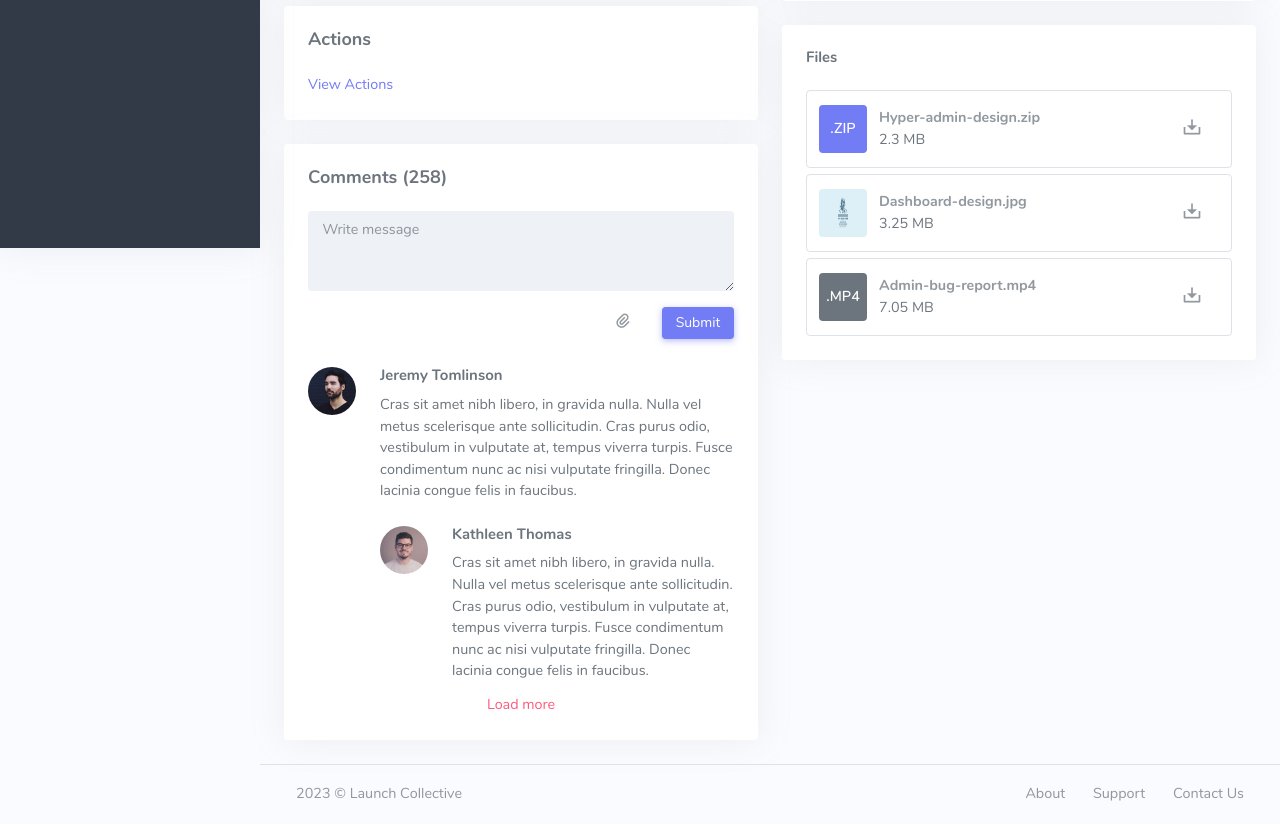
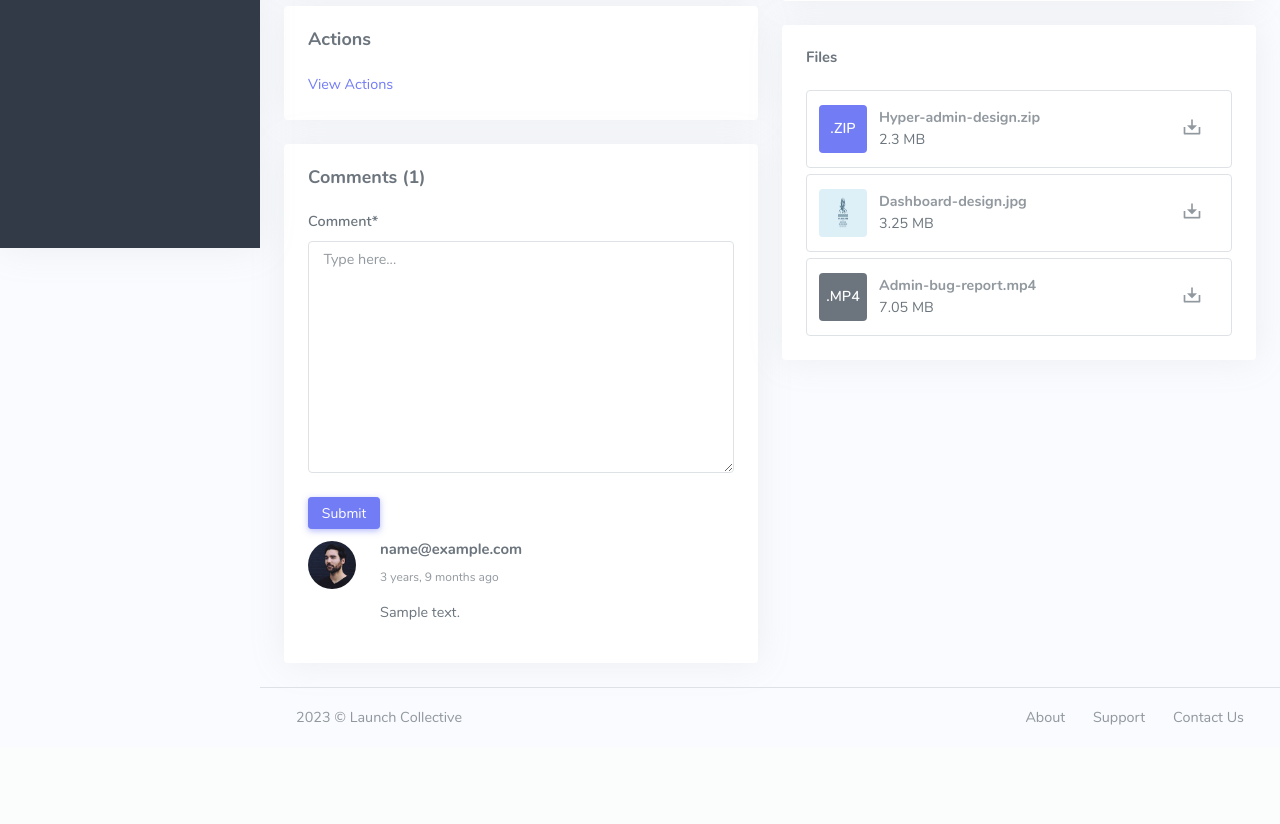
Before and after one commit to jacoduplessis/launch, a Django app: page /projects/1/ in a window 1280 px wide. Shown: the part 552-1376 px from the top of the page. After the commit the page ends 1277 px from the top, so only its background shows below. Run offline with Django 4.2, Linux system fonts and the light colour scheme; a user stored in the database is signed in; tables that the repository leaves empty hold one stand-in row (values such as "Sample post"); some libraries are stand-ins or nearby versions.

Commit message:
Add initial support for generic comments, attachments

```diff
--- a/launch/forms.py
+++ b/launch/forms.py
@@ -1,9 +1,9 @@
 from django import forms
-from .models import Project, Action
+
+from .models import Project, Action, Comment
 
 
 class ProjectCreateForm(forms.ModelForm):
-
     class Meta:
         model = Project
         fields = [
@@ -17,7 +17,6 @@ class ProjectCreateForm(forms.ModelForm):
 
 
 class ActionCreateForm(forms.ModelForm):
-
     class Meta:
         model = Action
         fields = [
@@ -28,3 +27,23 @@ class ActionCreateForm(forms.ModelForm):
             "priority",
             "sub_tasks",
         ]
+
+
+class CommentCreateForm(forms.ModelForm):
+    class Meta:
+        model = Comment
+        fields = [
+            "content_type",
+            "object_id",
+            "body",
+        ]
+        widgets = {
+            "content_type": forms.HiddenInput(),
+            "object_id": forms.HiddenInput(),
+            "body": forms.Textarea(attrs={
+                "placeholder": "Type here..."
+            })
+        }
+        labels = {
+            "body": "Comment",
+        }
--- a/launch/templates/launch/project_detail.html
+++ b/launch/templates/launch/project_detail.html
@@ -1,4 +1,7 @@
 {% extends "launch/base_dashboard.html" %}
+{% load static %}
+
+{% load crispy_forms_filters %}
 
 {% block page_title %}Project Detail{% endblock %}
 
@@ -59,27 +62,27 @@
           <div id="tooltip-container">
             <h5>Team Members:</h5>
             <a href="javascript:void(0);" data-bs-container="#tooltip-container" data-bs-toggle="tooltip" data-bs-placement="top" title="Mat Helme" class="d-inline-block">
-              <img src="assets/images/users/avatar-6.jpg" class="rounded-circle img-thumbnail avatar-sm" alt="friend">
+              <img src="{% static 'hyper/assets/images/users/avatar-6.jpg' %}" class="rounded-circle img-thumbnail avatar-sm" alt="friend">
             </a>
 
             <a href="javascript:void(0);" data-bs-container="#tooltip-container" data-bs-toggle="tooltip" data-bs-placement="top" title="Michael Zenaty" class="d-inline-block">
-              <img src="assets/images/users/avatar-7.jpg" class="rounded-circle img-thumbnail avatar-sm" alt="friend">
+              <img src="{% static 'hyper/assets/images/users/avatar-7.jpg' %}" class="rounded-circle img-thumbnail avatar-sm" alt="friend">
             </a>
 
             <a href="javascript:void(0);" data-bs-container="#tooltip-container" data-bs-toggle="tooltip" data-bs-placement="top" title="James Anderson" class="d-inline-block">
-              <img src="assets/images/users/avatar-8.jpg" class="rounded-circle img-thumbnail avatar-sm" alt="friend">
+              <img src="{% static 'hyper/assets/images/users/avatar-8.jpg' %}" class="rounded-circle img-thumbnail avatar-sm" alt="friend">
             </a>
 
             <a href="javascript:void(0);" data-bs-container="#tooltip-container" data-bs-toggle="tooltip" data-bs-placement="top" title="Mat Helme" class="d-inline-block">
-              <img src="assets/images/users/avatar-4.jpg" class="rounded-circle img-thumbnail avatar-sm" alt="friend">
+              <img src="{% static 'hyper/assets/images/users/avatar-4.jpg' %}" class="rounded-circle img-thumbnail avatar-sm" alt="friend">
             </a>
 
             <a href="javascript:void(0);" data-bs-container="#tooltip-container" data-bs-toggle="tooltip" data-bs-placement="top" title="Michael Zenaty" class="d-inline-block">
-              <img src="assets/images/users/avatar-5.jpg" class="rounded-circle img-thumbnail avatar-sm" alt="friend">
+              <img src="{% static 'hyper/assets/images/users/avatar-5.jpg' %}" class="rounded-circle img-thumbnail avatar-sm" alt="friend">
             </a>
 
             <a href="javascript:void(0);" data-bs-container="#tooltip-container" data-bs-toggle="tooltip" data-bs-placement="top" title="James Anderson" class="d-inline-block">
-              <img src="assets/images/users/avatar-3.jpg" class="rounded-circle img-thumbnail avatar-sm" alt="friend">
+              <img src="{% static 'hyper/assets/images/users/avatar-3.jpg' %}" class="rounded-circle img-thumbnail avatar-sm" alt="friend">
             </a>
           </div>
 
@@ -97,43 +100,26 @@
 
       <div class="card">
         <div class="card-body">
-          <h4 class="mt-0 mb-3">Comments (258)</h4>
+          <h4 class="mt-0 mb-3">Comments ({{ project.comments.all|length }})</h4>
 
-          <textarea class="form-control form-control-light mb-2" placeholder="Write message" id="example-textarea" rows="3"></textarea>
-          <div class="text-end">
-            <div class="btn-group mb-2">
-              <button type="button" class="btn btn-link btn-sm text-muted font-18"><i class="ri-attachment-2"></i></button>
-            </div>
-            <div class="btn-group mb-2 ms-2">
-              <button type="button" class="btn btn-primary btn-sm">Submit</button>
-            </div>
-          </div>
+          <form method="post" up-submit action="{% url 'comment_create' %}" up-target=":none">
+            {% csrf_token %}
+            {{ comment_form|crispy }}
+            <input type="submit" class="btn btn-primary btn-sm" value="Submit">
+          </form>
 
-          <div class="d-flex align-items-start mt-2">
-            <img class="me-3 avatar-sm rounded-circle" src="assets/images/users/avatar-3.jpg" alt="Generic placeholder image">
-            <div class="w-100 overflow-hidden">
-              <h5 class="mt-0">Jeremy Tomlinson</h5>
-              Cras sit amet nibh libero, in gravida nulla. Nulla vel metus scelerisque ante sollicitudin. Cras purus odio, vestibulum in
-              vulputate at, tempus viverra turpis. Fusce condimentum nunc ac nisi vulputate fringilla. Donec lacinia congue felis
-              in faucibus.
+          {% for comment in project.comments.all %}
+            <div class="d-flex align-items-start mt-2">
+              <img class="me-3 avatar-sm rounded-circle" src="{% static 'hyper/assets/images/users/avatar-3.jpg' %}" alt="Generic placeholder image">
+              <div class="w-100 overflow-hidden">
+                <h5 class="mt-0">{{ comment.created_by.email }}</h5>
+                <p class="text-muted small">{{ comment.time_created|timesince }} ago</p>
+                {{ comment.body|linebreaks }}
 
-              <div class="d-flex align-items-start mt-3">
-                <a class="pe-3" href="#">
-                  <img src="assets/images/users/avatar-4.jpg" class="avatar-sm rounded-circle" alt="Generic placeholder image">
-                </a>
-                <div class="w-100 overflow-hidden">
-                  <h5 class="mt-0">Kathleen Thomas</h5>
-                  Cras sit amet nibh libero, in gravida nulla. Nulla vel metus scelerisque ante sollicitudin. Cras purus odio, vestibulum in
-                  vulputate at, tempus viverra turpis. Fusce condimentum nunc ac nisi vulputate fringilla. Donec lacinia congue
-                  felis in faucibus.
-                </div>
               </div>
             </div>
-          </div>
+          {% endfor %}
 
-          <div class="text-center mt-2">
-            <a href="javascript:void(0);" class="text-danger">Load more </a>
-          </div>
         </div> <!-- end card-body-->
       </div>
       <!-- end card-->
--- a/launch/templates/launch/project_list.html
+++ b/launch/templates/launch/project_list.html
@@ -57,7 +57,11 @@
                                             </span>
               <span class="text-nowrap mb-2 d-inline-block">
                                                 <i class="mdi mdi-comment-multiple-outline text-muted"></i>
-                                                <b>741</b> Comments
+                                                <b>{{ project.num_comments }}</b> Comments
+                                            </span>
+              <span class="text-nowrap mb-2 d-inline-block">
+                                                <i class="mdi mdi-attachment text-muted"></i>
+                                                <b>{{ project.num_attachments }}</b> Attachments
                                             </span>
             </p>
             <div id="tooltip-container">
--- a/launch/urls.py
+++ b/launch/urls.py
@@ -29,5 +29,6 @@ urlpatterns = [
     path("projects/<int:pk>/actions/", views.action_list, name="action_list"),
     path("projects/<int:pk>/actions/create/", views.action_create, name="action_create"),
     path("actions/<int:pk>/", views.action_detail, name="action_detail"),
+    path("comment-create/", views.comment_create, name="comment_create"),
     path("", views.index, name="index"),
 ]
--- a/launch/views.py
+++ b/launch/views.py
@@ -1,8 +1,9 @@
 from datetime import timedelta
 
 from django.contrib.auth.decorators import login_required
+from django.contrib.contenttypes.models import ContentType
 from django.db.models import Prefetch, Count
-from django.http import HttpResponseRedirect
+from django.http import HttpResponseRedirect, HttpResponseBadRequest, HttpResponse
 from django.shortcuts import render, get_object_or_404
 
 # Create your views here.
@@ -12,9 +13,10 @@ from django.urls import reverse
 from django.contrib import messages
 from django.utils.lorem_ipsum import paragraphs, words
 from django.utils.timezone import now
+from django.views.decorators.http import require_POST
 
-from launch.forms import ProjectCreateForm, ActionCreateForm
-from launch.models import Project, OrganisationMembership, Action
+from launch.forms import ProjectCreateForm, ActionCreateForm, CommentCreateForm
+from launch.models import Project, OrganisationMembership, Action, Comment, Attachment
 
 
 class LoginView(BaseLoginView):
@@ -36,6 +38,8 @@ def project_list(request):
         ),
         "projects": Project.objects.filter(created_by_id=request.user.id).annotate(
             num_actions=Count("actions"),
+            num_comments=Count("comments"),
+            num_attachmets=Count("attachments"),
         )
     }
     return render(request, template_name="launch/project_list.html", context=context)
@@ -92,13 +96,30 @@ def project_create(request):
 
 @login_required
 def project_detail(request, pk):
-    project = get_object_or_404(Project, pk=pk)
+    comments_prefetch = Prefetch(
+        "comments",
+        queryset=Comment.objects.select_related("created_by").order_by("time_created"),
+    )
+
+    attachments_prefetch = Prefetch(
+        "attachments",
+        queryset=Attachment.objects.select_related("created_by")
+    )
+
+    qs = Project.objects.prefetch_related(comments_prefetch, attachments_prefetch)
+    project = get_object_or_404(qs, pk=pk)
     context = {
         "project": project,
         "breadcrumbs": (
             ("Launch", "/"),
             ("Projects", reverse("project_list")),
             ("Detail", None)
+        ),
+        "comment_form": CommentCreateForm(
+            initial={
+                "content_type": ContentType.objects.get_for_model(Project),
+                "object_id": project.pk,
+            }
         )
     }
     return render(request, "launch/project_detail.html", context)
@@ -177,3 +198,18 @@ def action_detail(request, pk):
     }
 
     return render(request, "launch/action_detail.html", context=context)
+
+
+@require_POST
+@login_required
+def comment_create(request):
+    form = CommentCreateForm(request.POST, request.FILES)
+
+    if not form.is_valid():
+        return HttpResponseBadRequest()
+
+    comment = form.save(commit=False)
+    comment.created_by = request.user
+    comment.save()
+
+    return HttpResponse("OK")
```
Also changed, not shown: launch/models.py (+22 -2 lines), launch/migrations/0004_remove_attachment_project_attachment_content_type_and_more.py (added).
